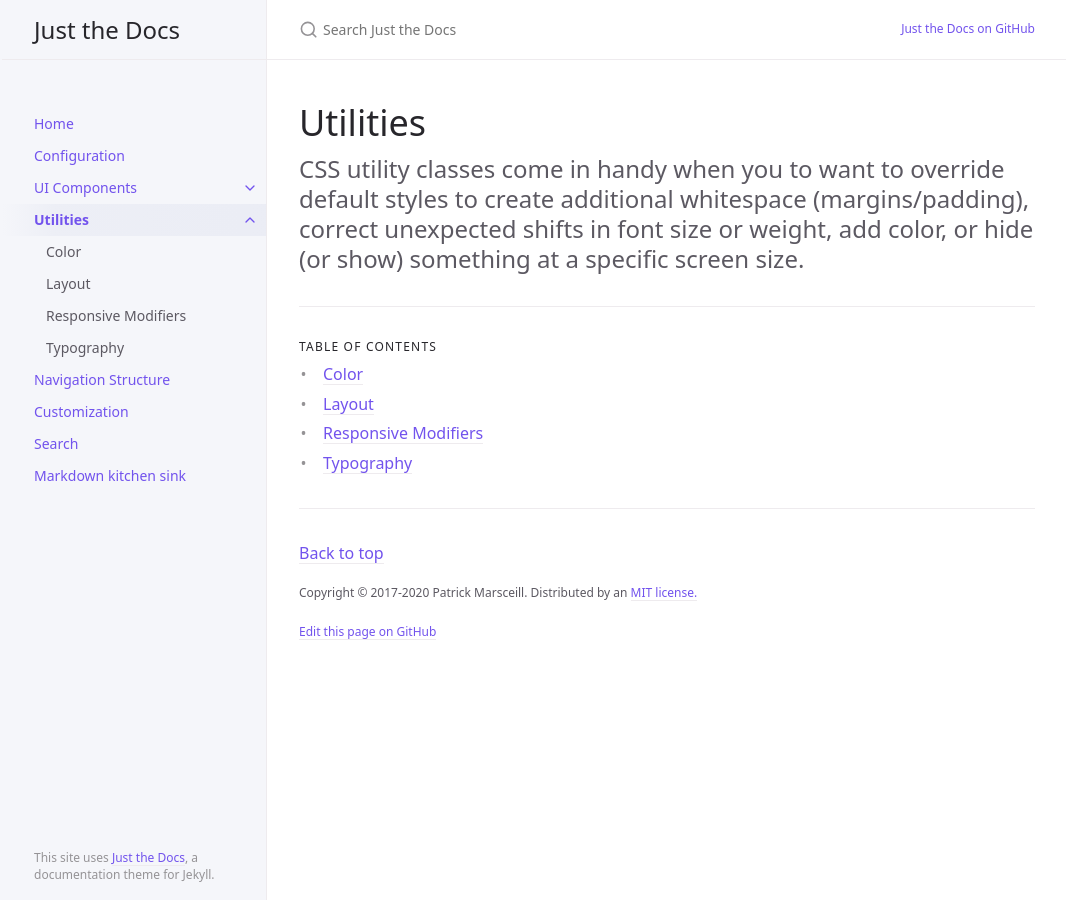
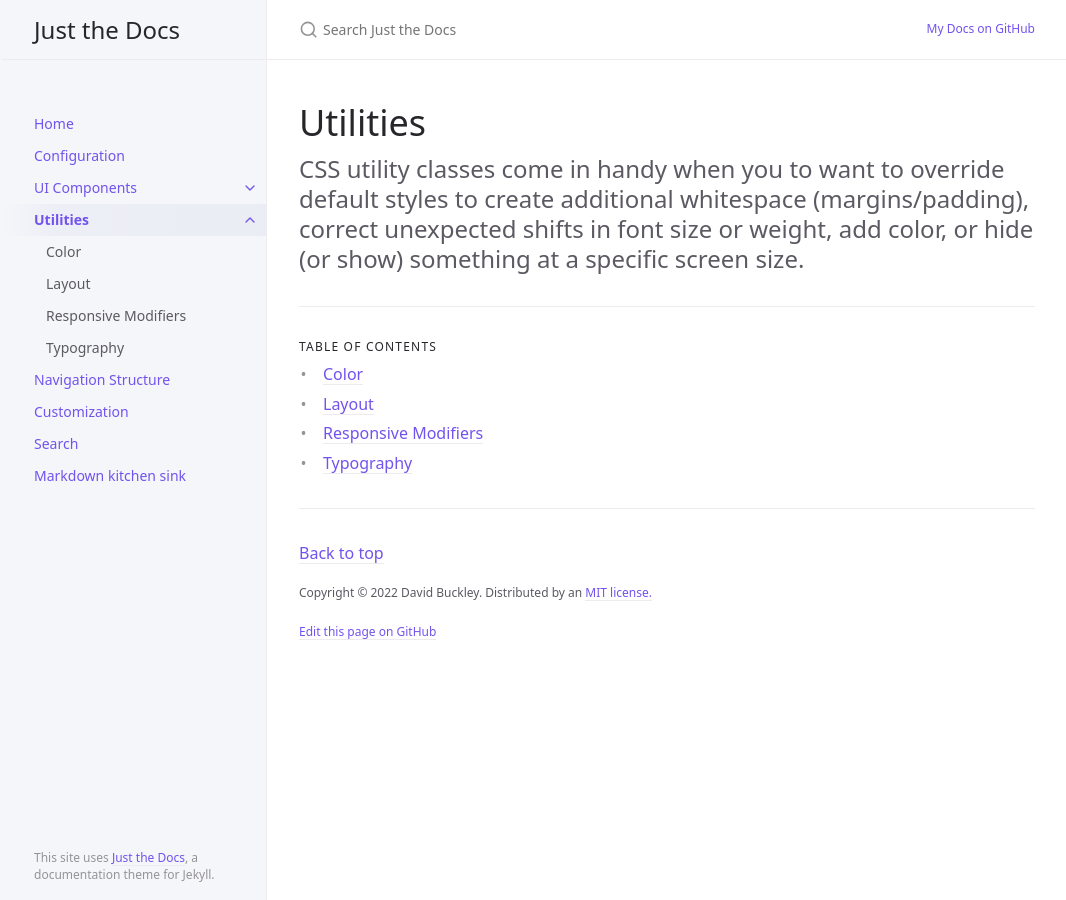
Before and after one commit to buckldav/my-docs, a Jekyll site: the page built from docs/utilities/utilities.md, in a window 1280 px wide. Shown: the whole page, without its empty margins (105-1171 px from the left). Built offline with Jekyll 4.4.1, drawn with Linux system fonts in a browser that asks for light colours.

Commit message:
Update _config.yml

```diff
--- a/_config.yml
+++ b/_config.yml
@@ -15,8 +15,8 @@
 # in the templates via {{ site.myvariable }}.
 title: Just the Docs
 description: A Jekyll theme for documentation
-baseurl: "/just-the-docs" # the subpath of your site, e.g. /blog
-url: "https://just-the-docs.github.io" # the base hostname & protocol for your site, e.g. http://example.com
+baseurl: "/my-docs" # the subpath of your site, e.g. /blog
+url: "https://buckldav.github.io" # the base hostname & protocol for your site, e.g. http://example.com
 
 permalink: pretty
 exclude: ["node_modules/", "*.gemspec", "*.gem", "Gemfile", "Gemfile.lock", "package.json", "package-lock.json",  "script/", "LICENSE.txt", "lib/", "bin/", "README.md", "Rakefile"
@@ -64,8 +64,8 @@ heading_anchors: true
 
 # Aux links for the upper right navigation
 aux_links:
-  "Just the Docs on GitHub":
-    - "//github.com/just-the-docs/just-the-docs"
+  "My Docs on GitHub":
+    - "//github.com/buckldav/my-docs"
 
 # Makes Aux links open in a new tab. Default is false
 aux_links_new_tab: false
@@ -81,7 +81,7 @@ nav_sort: case_sensitive # Capital letters sorted before lowercase
 back_to_top: true
 back_to_top_text: "Back to top"
 
-footer_content: "Copyright &copy; 2017-2020 Patrick Marsceill. Distributed by an <a href=\"https://github.com/just-the-docs/just-the-docs/tree/main/LICENSE.txt\">MIT license.</a>"
+footer_content: "Copyright &copy; 2022 David Buckley. Distributed by an <a href=\"https://github.com/just-the-docs/just-the-docs/tree/main/LICENSE.txt\">MIT license.</a>"
 
 # Footer last edited timestamp
 last_edit_timestamp: true # show or hide edit time - page must have `last_modified_date` defined in the frontmatter
```
